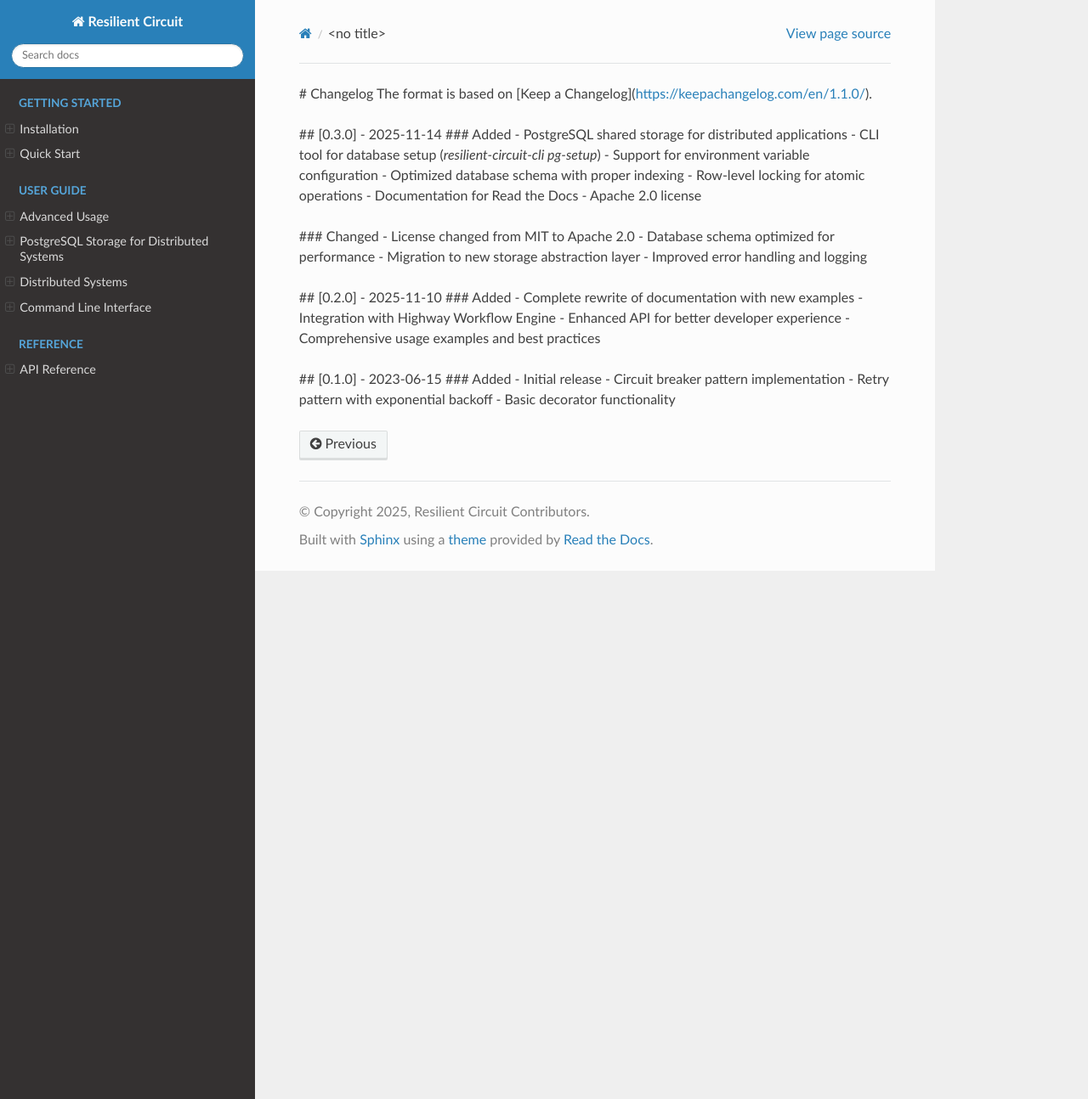
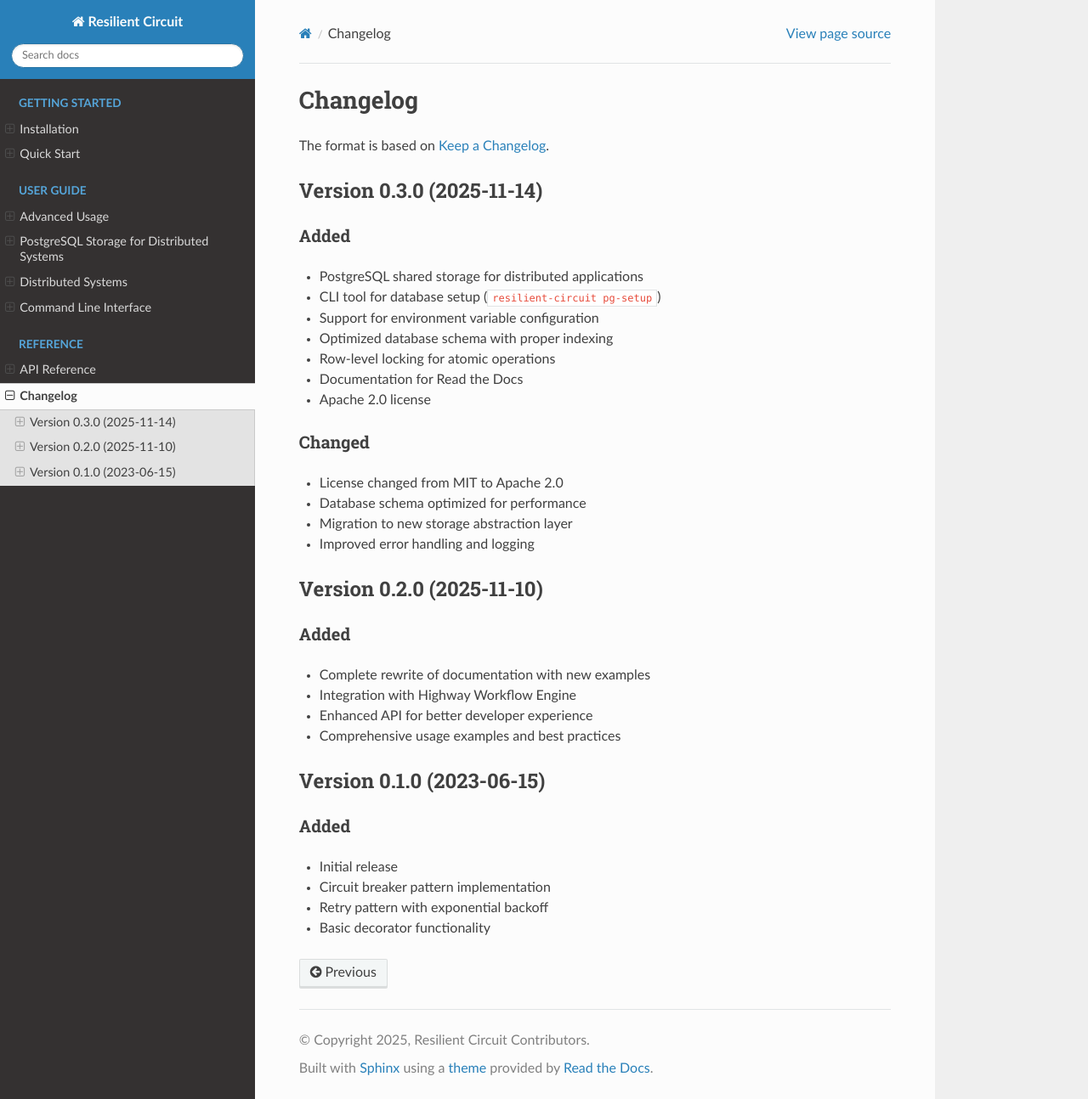
Before and after one commit to rodmena-limited/resilient-circuit, a Sphinx documentation site: the page built from docs/changelog.rst, in a window 1280 px wide and 1294 px high. Shown: the whole window at 85% size. Built offline with Sphinx 7.4.7 and the Read the Docs theme 3.1.0, drawn with Linux system fonts in a browser that asks for light colours.

Commit message:
fixed documentation issue

```diff
--- a/docs/changelog.rst
+++ b/docs/changelog.rst
@@ -1,31 +1,47 @@
-# Changelog
-The format is based on [Keep a Changelog](https://keepachangelog.com/en/1.1.0/).
+Changelog
+=========
 
-## [0.3.0] - 2025-11-14
-### Added
+The format is based on `Keep a Changelog <https://keepachangelog.com/en/1.1.0/>`_.
+
+Version 0.3.0 (2025-11-14)
+--------------------------
+
+Added
+~~~~~
+
 - PostgreSQL shared storage for distributed applications
-- CLI tool for database setup (`resilient-circuit-cli pg-setup`)
+- CLI tool for database setup (``resilient-circuit pg-setup``)
 - Support for environment variable configuration
 - Optimized database schema with proper indexing
 - Row-level locking for atomic operations
 - Documentation for Read the Docs
 - Apache 2.0 license
 
-### Changed
+Changed
+~~~~~~~
+
 - License changed from MIT to Apache 2.0
 - Database schema optimized for performance
 - Migration to new storage abstraction layer
 - Improved error handling and logging
 
-## [0.2.0] - 2025-11-10
-### Added
+Version 0.2.0 (2025-11-10)
+--------------------------
+
+Added
+~~~~~
+
 - Complete rewrite of documentation with new examples
 - Integration with Highway Workflow Engine
 - Enhanced API for better developer experience
 - Comprehensive usage examples and best practices
 
-## [0.1.0] - 2023-06-15
-### Added
+Version 0.1.0 (2023-06-15)
+--------------------------
+
+Added
+~~~~~
+
 - Initial release
 - Circuit breaker pattern implementation
 - Retry pattern with exponential backoff
--- /dev/null
+++ b/docs/requirements.txt
@@ -0,0 +1,5 @@
+# Sphinx documentation requirements for Read the Docs
+sphinx>=7.0.0
+sphinx-rtd-theme>=2.0.0
+sphinx-autodoc-typehints>=1.25.0
+typing-extensions>=4.0.0
```
Also changed, not shown: .readthedocs.yaml.
